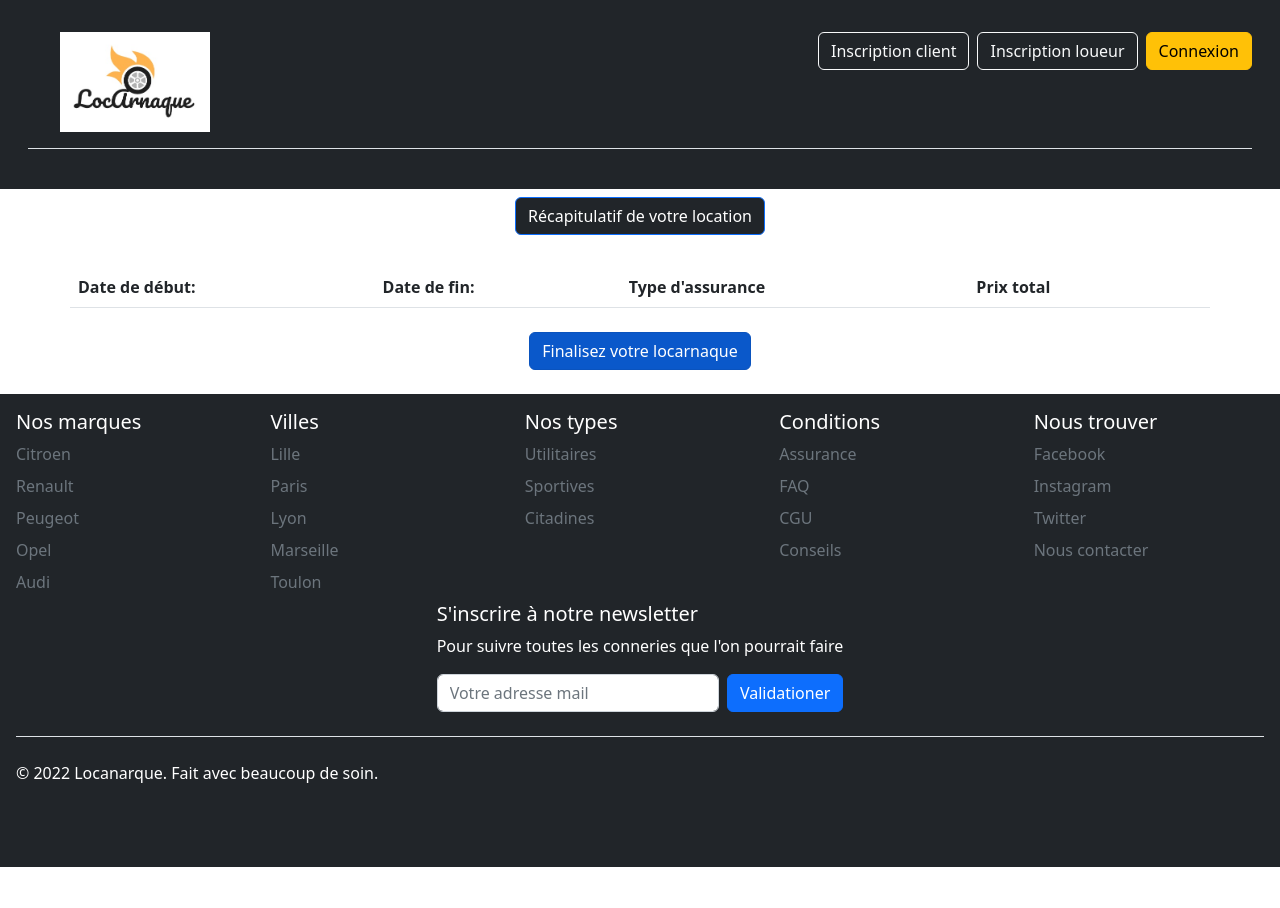
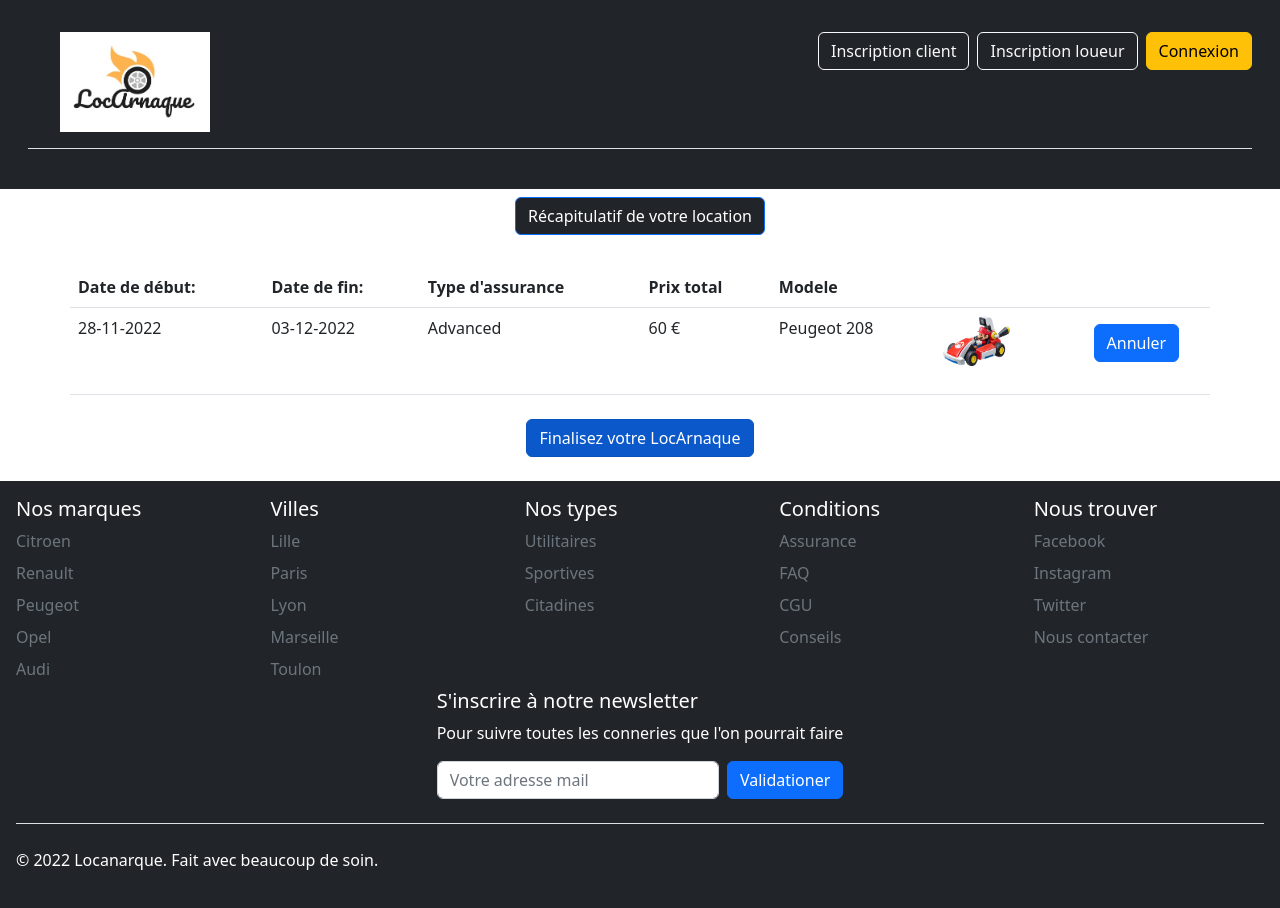
Before and after one commit to AnastasiaRotari/LocationVoiture, an Angular app in the folder LocationVoitureAngular/: page /location/confirm in a window 1280 px wide. Shown: the top 908 px of the page. Before the commit the page ends 867 px from the top, so only its background shows below. Built offline with nearby package versions, Linux system fonts and the light colour scheme.

Commit message:
recap location++

```diff
--- a/LocationVoitureAngular/src/app/location/component/location/location-confirm/location-confirm/location-confirm.component.html
+++ b/LocationVoitureAngular/src/app/location/component/location/location-confirm/location-confirm/location-confirm.component.html
@@ -25,21 +25,59 @@
             <th>Date de fin:</th>
             <th>Type d'assurance</th>
             <th>Prix total</th>
+            <th>Modele</th>
+            <th></th>
             <th></th>
           </tr>
         </thead>
         <tbody>
-          <tr *ngFor="let loc of locations">
-            <td>{{ loc.dateDebut }}</td>
-            <td>{{ loc.dateFin }}</td>
-            <td>{{ loc.assurance }}</td>
-            <td>{{ loc.prixTotal }}</td>
+          <tr>
+            <td>28-11-2022</td>
+            <td>03-12-2022</td>
+            <td>Advanced</td>
+            <td>60 €</td>
+            <td>Peugeot 208</td>
+            <td>
+              <img
+                src="assets\images\kart.avif"
+                height="50px"
+                width="75px"
+                alt=""
+              />
+            </td>
+            <td>
+              <div class="row">
+                <div class="col-md-12 pills">
+                  <div class="bd-example bd-example-tabs">
+                    <div class="d-flex justify-content-center">
+                      <ul
+                        class="nav nav-pills mb-3"
+                        id="pills-tab"
+                        role="tablist"
+                      >
+                        <li class="nav-item">
+                          <a
+                            type="button"
+                            class="btn btn-primary my-2"
+                            routerLink="/annonce"
+                            routerLinkActive="active"
+                          >
+                            Annuler
+                          </a>
+                        </li>
+                      </ul>
+                    </div>
+                  </div>
+                </div>
+              </div>
+            </td>
           </tr>
         </tbody>
       </table>
     </div>
   </div>
 </section>
+
 <div class="row">
   <div class="col-md-12 pills">
     <div class="bd-example bd-example-tabs">
@@ -51,7 +89,7 @@
               class="btn btn-primary my-2"
               routerLink="/location/confirm"
               routerLinkActive="active"
-              >Finalisez votre locarnaque</a
+              >Finalisez votre LocArnaque</a
             >
           </li>
         </ul>
```
